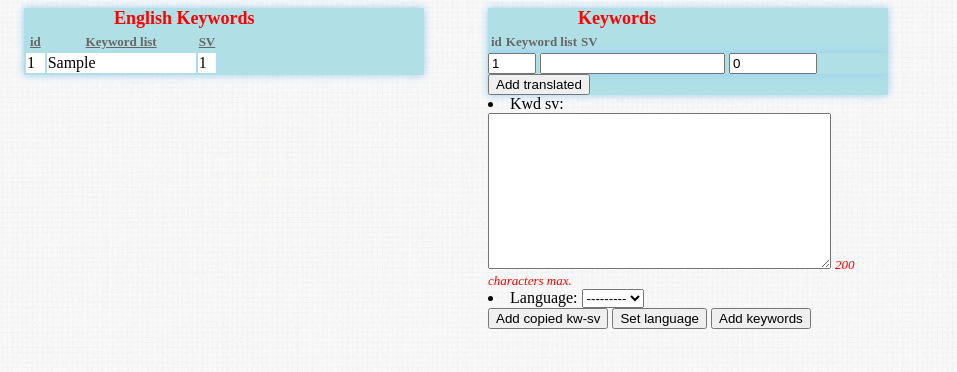
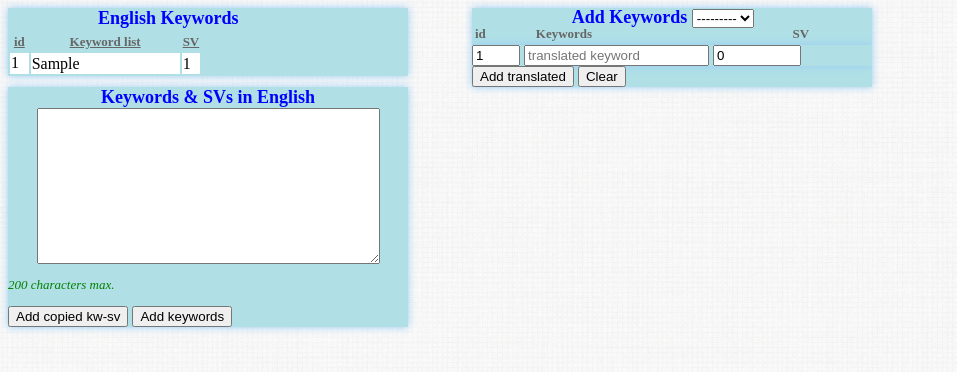
Before and after one commit to danibudi/tld_keywords_tool, a Django app: page /home/ in a window 1280 px wide. Shown: the top 372 px of the page, without its empty margins (0-957 px from the left). Run offline with Django 3.2, Linux system fonts and the light colour scheme; tables that the repository leaves empty hold one stand-in row (values such as "Sample post"); lists and menus that the app fills with data are empty; parts of the project's set-up code (start-up, migrations or seed data) failed here and were passed over.

Commit message:
language submit with JS pep8 language in session

```diff
--- a/kwt/kwt/forms.py
+++ b/kwt/kwt/forms.py
@@ -1,8 +1,6 @@
 from django.forms import ModelForm, Form
-from models import Keyword, Tld, Kw_sv_language, Language
+from models import Tld, Kw_sv_language, Language
 from django import forms
-from django.forms.formsets import BaseFormSet, formset_factory
-
 
 
 tlds = Tld.objects.all()
@@ -19,41 +17,39 @@ class LanguageForm(Form):
                                initial=t_list, help_text='80 characters max.')
 
 
-class LanguagesAllForm(Form):
-    language = forms.ModelChoiceField(lang_all, required=True)
-
-class Kw_sv_languageForm(Form):
-    #~ language = forms.ModelChoiceField(lang_all, required=True)
-    kw = forms.CharField(widget=forms.TextInput(
-        attrs={'class': 'disabled', 'readonly': 'readonly'}))
-    sv = forms.DecimalField(widget=forms.TextInput(
-        attrs={'class': 'disabled', 'readonly': 'readonly'}))
-
-
-
 class KwdSvForm(Form):
     kwd_sv = forms.CharField(widget=forms.Textarea, required=False,
                              max_length=200, help_text='200 characters max.')
-    language = forms.ModelChoiceField(lang_all, required=False)
+    language = forms.ModelChoiceField(
+        lang_all.order_by('language'),
+        widget=forms.Select(
+            attrs={"onChange": 'click_submit()'}), required=False)
+
+    def __init__(self, *args, **kwargs):
+        super(KwdSvForm, self).__init__(*args, **kwargs)
+        self.fields['kwd_sv'].label = "Keywords&SV"
 
 
 class KeywordListForm(ModelForm):
     def __init__(self, *args, **kwargs):
         super(KeywordListForm, self).__init__(*args, **kwargs)
         self.fields['sv'].widget.attrs = {'style': 'width:20%;'}
-        self.fields['kw'].widget.attrs = {'style': 'width:auto;'}
+        self.fields['kw'].widget.attrs = {'style': "width:auto;"}
+        self.fields['kw'].widget.attrs = {'placeholder': 'translated keyword'}
         self.fields['kw_english'].widget.attrs = {'style': 'width:10%;'}
         self.fields['language'].widget.attrs = {'style': 'width:0%;'}
         self.fields['language'].widget.attrs = {'style': 'display: none;'}
-        self.fields['language'].label=''
-        self.fields['kw_english'].label=''
-        self.fields['kw'].label=''
-        self.fields['sv'].label=''
+        self.fields['language'].label = ''
+        self.fields['kw_english'].label = ''
+        self.fields['kw'].label = ''
+        self.fields['sv'].label = ''
 
     class Meta:
         model = Kw_sv_language
         widgets = dict(
-            kw_english=forms.TextInput(attrs={'class': 'disabled', 'readonly': 'readonly', 'style': 'width:100px;'}),
+            kw_english=forms.TextInput(
+                attrs={'class': 'disabled', 'readonly': 'readonly',
+                       'style': 'width:100px;'}),
             kw=forms.TextInput(attrs={'style': 'width:100px;'}),
         )
 
@@ -68,37 +64,7 @@ class KeywordTldForm(Form):
 
 
 class KeywordLangForm(Form):
-    kw = forms.CharField(widget=forms.TextInput(
-        attrs={}))
-    sv = forms.DecimalField(widget=forms.TextInput(
-        attrs={}))
+    kw = forms.CharField(widget=forms.TextInput(attrs={}))
+    sv = forms.DecimalField(widget=forms.TextInput(attrs={}))
     kw_english_id = forms.DecimalField(widget=forms.TextInput(
         attrs={'class': 'disabled', 'readonly': 'readonly'}))
-
-#~ FORM
-
-class BaseUploadFormSet(BaseFormSet):
-
-    def __init__(self, **kwargs):
-        self.language = kwargs['language']
-        del kwargs['language']
-        super(BaseUploadFormSet, self).__init__(**kwargs)
-
-
-    def _construct_form(self, i, **kwargs):
-        kwargs["language"] = self.language
-        return super(BaseUploadFormSet, self)._construct_form(i, **kwargs)
-
-
-class UploadForm(forms.Form):
-
-    def __init__(self, *args, **kwargs):
-        self.language = kwargs['language']
-        del kwargs['language']
-        super(UploadForm, self).__init__(*args, **kwargs)
-    engl_id = forms.DecimalField(widget=forms.TextInput(
-        attrs={'class': 'disabled', 'readonly': 'readonly'}))
-    kw = forms.CharField(widget=forms.TextInput(
-        attrs={}))
-    sv = forms.DecimalField(widget=forms.TextInput(
-        attrs={}))
--- a/kwt/kwt/templates/st.html
+++ b/kwt/kwt/templates/st.html
@@ -14,14 +14,30 @@ background-color: #b0e0e6;
 box-shadow: 0px 0px 0.5em #97CBF4;
 max-height:40em;
 vertical-align:top!important;
+width: 25em;
+}
+.title{
+    color: blue;
+    font-size:18px;
+    font-weight:bold;
+    text-align:center;
+    margin-left:90px;
+}
+.errorlist {
+   font-size: small!important;
 }
 
+ul.errorlist {
+   font-size: small!important;
+   color: red;
+   text-align: left;
+}
 .table_kw {
     _width: 100px;
     margin: 20px auto;
     border-collapse:collapse;
     border-spacing: 0;
-    }
+}
 .table_kw td {
     background-color: red;
     border: 0;
@@ -38,7 +54,7 @@ vertical-align:top!important;
 .helptext {
     font-size: small;
     font-style: italic;
-    color: red;
+    color: green;
 }
 
 var editable = document.getElementById('editable');
@@ -90,7 +106,7 @@ if (localStorage.getItem('contenteditable')) {
     -webkit-align-items: flex-start;
     -ms-flex-align: start;
     align-items: flex-start;
-    }
+}
 
 .flex-item:{
     -webkit-box-ordinal-group: 1;
@@ -106,8 +122,7 @@ if (localStorage.getItem('contenteditable')) {
     -webkit-align-self: auto;
     -ms-flex-item-align: auto;
     align-self: auto;
-    margin-left: 3em;
-    }
+}
 
 /*
     Legacy Firefox implementation treats all flex containers
@@ -123,9 +138,21 @@ if (localStorage.getItem('contenteditable')) {
 }
 </style>
 <script>
-function add_kw_sv()
-{
-    alert('add_kw_sv')
+function get_submit_button() {
+    var inputs = document.getElementsByTagName('INPUT');
+    for(var i=0; i < inputs.length; i++) {
+        var inp = inputs[i];
+        if(inp.value == 'Set language') {
+            return inp;
+            break; // exits the loop
+        }
+    }
+    return false;
+}
+
+function click_submit() {
+    var inp = get_submit_button();
+    if(inp) inp.click();
 }
 </script>
 <title>
@@ -134,13 +161,14 @@ Keywords
 </head>
 
 <body style="background-image:url('/static/bground-pattern.jpg');">
+<form action="" name="kw_sv_sub" method="post">{% csrf_token %}
+
 <div class="flex-container" id="content">
-    <div class="flex-item" style="margin-left: 1em; width: 25em;">
+    <div class="flex-item">
         <div class="tkw" >
         <table style='vertical-align:top!important;'>
             <thead>
-            <tr><span style="color: #ff0000; font-size:18px; font-weight:bold; text-align:center;
-            vertical-align:top!important;margin-left:90px;">English Keywords</span></tr>
+            <tr><span class="title">English Keywords</span></tr>
             <tr style='vertical-align:top!important;'>
                 <th><a href="?sort=id" style="color: #666666; font-weight:bold; font-size:13px;width:10%; ">id</a></th>
                 <th><a href="?sort=alphabetic" style="color: #666666; font-weight:bold; font-size:13px;width:40%; ">Keyword list</a></th>
@@ -149,8 +177,8 @@ Keywords
             </thead>
             <tbody>
                 {% for kw in kwords_all %}
-                <tr>
-                    <td style="background-color:white; width:10%;">{{ kw.id }}</td>
+                <tr style="padding-bottom: .1em;">
+                    <td style="background-color:white; width:10%;padding-bottom: .15em;">{{ kw.id }}</td>
                     <td style="background-color:white; width:80%;">{{ kw.kw_english }}</td>
                     <td style="background-color:white; width:auto;">{{ kw.sv_english }}</td>
                 </tr>
@@ -159,38 +187,48 @@ Keywords
         </table>
         </div>
     </div>
-    <div class="flex-item" style="margin-left: 4em; width: 25em;">
-        <form action="" name="kw_sv_sub" method="post">{% csrf_token %}
+    <div class="flex-item" style="margin-left: 4em;">
         <div class="tkw" name="lang_sub" id="kwordslist">
-            <table >
+            <input type="submit" name="lang_sub" value="Set language" style="visibility: hidden; height: 0em"/>
+            <table width=100% >
             {% if formset.errors %}
             <p style="color: red;">
-            Please correct the error{{ formset.errors|pluralize }} below.
+            Please correct the error below. {{ formset.errors }}
             </p>
             {% endif %}
                 <thead>
-                    <tr><span style="color: #ff0000; font-size:18px; font-weight:bold; text-align:center; margin-left:90px;">
-                    {% if language %} {{ language }} {% endif %} Keywords</span></tr>
+                    <tr><p class="title" style="margin: -0.4em; padding: 0em; max-width: 22em;">
+                    Add{% if language %} {{ language }} {% endif %} Keywords {{ form_kwd_sv.language }}</p></tr>
                     <tr style='vertical-align:top!important;'>
-                        <th><a style="color: #666666; font-weight:bold; font-size:13px;width:10%; ">id</a></th>
-                        <th><a style="color: #666666; font-weight:bold; font-size:13px;width:50%; ">Keyword list</a></th>
-                        <th><a style="color: #666666; font-weight:bold; font-size:13px; margin-left:0px;">SV</a></th>
+                        <td style="color: #666666; font-weight:bold; font-size:13px;width:15%;">id</td>
+                        <td style="color: #666666; font-weight:bold; font-size:13px;width:65%;">Keywords</td>
+                        <td style="color: #666666; font-weight:bold; font-size:13px; margin-left:0px;">SV</td>
                     </tr>
                 </thead>
             </table>
-            <div class="tkw">{{ formset.management_form }}
+            <div class="tkw" >{{ formset.management_form }}
             {% for form in formset %}
-               {{ form }}<br/>
-            {% endfor %}</div>
+            {{ form }}<br/>
+            {% endfor %}
+            </div>
         <input type="submit" name="trans_kw" value="Add translated" />
+        <input type="submit" name="clear_trans_kw" value="Clear"  />
         </div>
-        {{ form_kwd_sv.management_form }}
-        {{ form_kwd_sv.as_ul }}
-        <input type="submit" name="kw_sv_sub" value="Add copied kw-sv" />
-        <input type="submit" name="lang_sub" value="Set language" />
-        <input type="submit" name="selected_lang_sub" value="Add keywords" />
-        </form>
     </div>
 </div>
+<div class="tkw">
+{{ form_kwd_sv.management_form }}
+<div class="title" style="margin-left:0em!important;">Keywords & SVs in English
+{% if form_kwd_sv.errors %}
+    <p style="color: red; font-size: small; text-align: left;">
+    Please correct the error below.</p>
+    <p style="font-size: small!important; color: red; text-align: left;"> {{ form_kwd_sv.errors }}</p>
+{% endif %}
+{{ form_kwd_sv.kwd_sv }}</div>
+<p class="helptext">200 characters max.</p>
+<input type="submit" name="kw_sv_sub" value="Add copied kw-sv" />
+<input type="submit" name="selected_lang_sub" value="Add keywords" />
+</div>
+</form>
 </body>
 </html>
--- a/kwt/kwt/views.py
+++ b/kwt/kwt/views.py
@@ -1,4 +1,4 @@
-from django.shortcuts import render_to_response, render
+from django.shortcuts import render_to_response
 from django.views.decorators.csrf import csrf_exempt
 from django.template.context import RequestContext
 from models import Keyword, Tld, Kw_sv_language
@@ -21,7 +21,8 @@ def kw_sort(language=None, method=None):
     else:
         kwords_all = Keyword.objects.all()
     for k in kwords_all:
-        k_trans = Kw_sv_language.objects.filter(kw_english=k, language=language)
+        k_trans = Kw_sv_language.objects.filter(kw_english=k,
+                                                language=language)
         if k_trans.count() == 0:
             kw_non_translated.append(k)
     return kw_non_translated
@@ -46,25 +47,35 @@ def home(request):
                         kw.sv_english = int(v)
                         kw.save()
                     except:
-                        print k, v
+                        pass
         if form_kwd_sv.is_valid():
             language = form_kwd_sv.cleaned_data['language']
             kwords_untranslated = kw_sort(language=language)
             KeywordListFormSet = formset_factory(KeywordListForm, extra=0)
             if ('lang_sub' in request.POST or 'kw_sv_sub' in request.POST) and language is not None:
-                x_post = [dict(kw_english=kw, language=language.id) for kw in kwords_untranslated]
+                x_post = [
+                    dict(kw_english=kw,
+                         language=language.id) for kw in kwords_untranslated]
                 formset = KeywordListFormSet(initial=x_post, prefix='trans_kw')
             else:
-                formset = KeywordListFormSet(data=request.POST, prefix='trans_kw')
+                formset = KeywordListFormSet(data=request.POST,
+                                             prefix='trans_kw')
+            if 'clear_trans_kw' in request.POST:
+                x_post = []
+                x_post = [dict(
+                    kw_english=kw,
+                    language=language.id) for kw in kwords_untranslated]
+                formset = KeywordListFormSet(initial=x_post, prefix='trans_kw')
             if 'trans_kw' in request.POST:
                 for form_kw_lang in formset:
                     if form_kw_lang.is_valid():
                         form_kw_lang.save()
-                    else:
-                        print dir(formset)
                 kwords_untranslated = kw_sort(language=language)
                 if language:
-                    x_post = [dict(kw_english=kw, language=language.id) for kw in kwords_untranslated]
+                    x_post = [dict(
+                        kw_english=kw,
+                        language=language.id) for kw in kwords_untranslated]
+                    #~ request.session["name"] = language.id
                 else:
                     x_post = []
                 formset = KeywordListFormSet(initial=x_post, prefix='trans_kw')
@@ -73,21 +84,19 @@ def home(request):
         KeywordListFormSet = formset_factory(KeywordListForm, extra=0)
         x_post = [dict(kw_english=kw) for kw in kwords_untranslated]
         formset = KeywordListFormSet(initial=x_post, prefix='trans_kw')
-    print request.GET.get('sort')
     if request.GET.get('sort') == "id" or not 'sort' in request.GET:
-        kwords_all = kw_sort(language=language)
+        kwords_untranslated = kw_sort(language=language)
     if request.GET.get('sort') == "alphabetic":
-        kwords_all = kw_sort(language=language, method='kw_english')
+        kwords_untranslated = kw_sort(language=language, method='kw_english')
     if request.GET.get('sort') == 'descend':
-        kwords_all = kw_sort(language=language, method='sv_english')
-    #~ return render_to_response(
-    return render(request,
+        kwords_untranslated = kw_sort(language=language, method='sv_english')
+    form_kwd_sv = KwdSvForm({'language': language}, prefix='kw_sv_sub')
+    return render_to_response(
         'st.html',
         dict(language=language, kw_sv_dict=kw_sv_dict,
-             kw_language=kw_language,  # formset_len=formset_len,
-             form_kwd_sv=form_kwd_sv,
-             formset=formset,
-             kwords_all=kwords_untranslated, context_instance=RequestContext(request)))
+             kw_language=kw_language, form_kwd_sv=form_kwd_sv,
+             formset=formset, kwords_all=kwords_untranslated),
+        context_instance=RequestContext(request))
 
 
 @csrf_exempt
```
Also changed, not shown: kwt/settings.py (+10 -0 lines).
